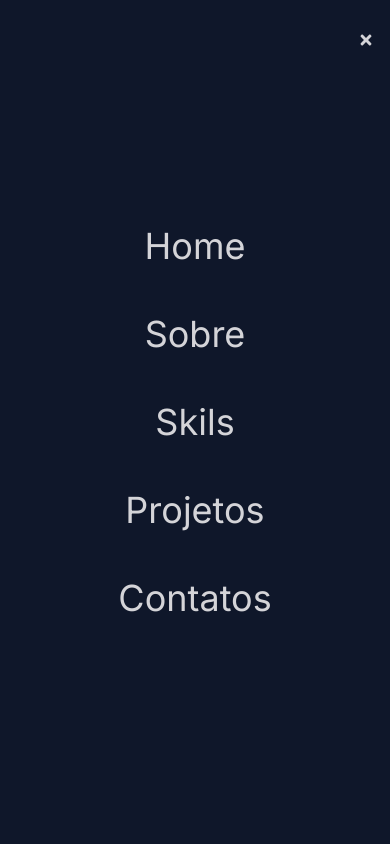
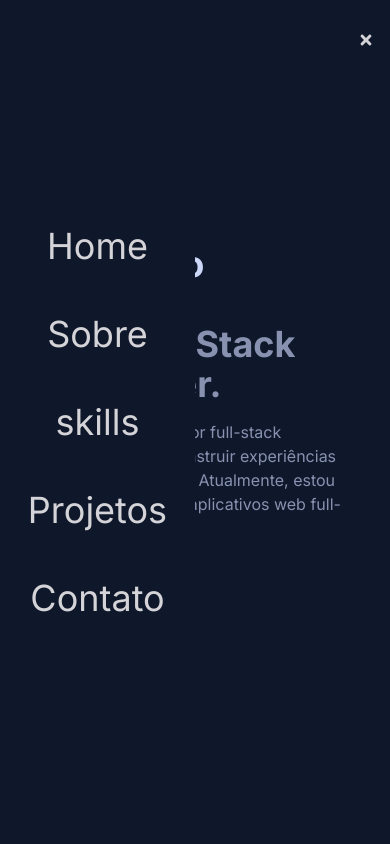
Before and after one commit to frantecbh/my-portifolio, a React (Vite) app: page / in a window 390 px wide. Both pictures are taken after a click on the element 366 px from the left and 40 px from the top of the page. Shown: the top 844 px of the page. Built offline with nearby package versions, Linux system fonts and the light colour scheme; no server answers.

Commit message:
configuracao scroll

```diff
--- a/package.json
+++ b/package.json
@@ -13,6 +13,7 @@
     "react": "^18.3.1",
     "react-dom": "^18.3.1",
     "react-icons": "^5.3.0",
+    "react-scroll": "^1.9.0",
     "react-type-animation": "^3.2.0"
   },
   "devDependencies": {
@@ -20,6 +21,7 @@
     "@rocketseat/eslint-config": "^2.2.2",
     "@types/react": "^18.3.10",
     "@types/react-dom": "^18.3.0",
+    "@types/react-scroll": "^1.8.10",
     "@vitejs/plugin-react": "^4.3.2",
     "autoprefixer": "^10.4.20",
     "eslint": "^9.11.1",
--- a/src/components/Contact.tsx
+++ b/src/components/Contact.tsx
@@ -5,12 +5,12 @@ export const Contact = () => {
     <section id='contact' className='w-full h-screen flex justify-center items-center p-4'>
         <form action={import.meta.env.VITE_GETFORM_URL} method="POST" className='flex flex-col max-w-[600px] w-full'>
             <div className='pb-8'>
-                <p className='text-4xl font-bold inline border-b-4 border-lime-600'>Contact</p>
+                <p className='text-4xl font-bold inline border-b-4 border-lime-600'>Contato</p>
             </div>
             <input className='bg-transparent outline-none focus:border-lime-700 p-2 rounded-md border border-slate-600' type="text" placeholder='Name' name='name' />
             <input className='my-4 p-2 bg-transparent outline-none focus:border-lime-700 rounded-md border border-slate-600' type="email" placeholder='Email' name='email' />
             <textarea className='bg-transparent outline-none focus:border-lime-700 p-2 rounded-md border border-slate-600' name="message" rows={5} placeholder='Message'></textarea>
-            <button className='text-white border hover:bg-lime-600 hover:border-lime-600 px-4 py-3 my-8 mx-auto flex items-center'>Enviar</button>
+            <button className='border border-slate-600 hover:bg-lime-600 hover:border-lime-600 px-4 py-3 my-8 mx-auto flex items-center duration-300'>Enviar</button>
         </form>
     </section>
   )
--- a/src/components/Navbar.tsx
+++ b/src/components/Navbar.tsx
@@ -2,6 +2,7 @@
 import { FaBars, FaTimes, FaLinkedin, FaGithub } from 'react-icons/fa'
 import imageLogo from '../assets/logo.png'
 import { useState } from 'react'
+import { Link } from 'react-scroll';
 
 export const Navbar = () => {
 
@@ -19,11 +20,31 @@ const handelClickNav = () => {
        {/* desktop */}
 
           <ul className='hidden md:flex'>
-            <li className='hover:border-b-2 hover:border-lime-600'>Home</li>
-            <li className='hover:border-b-2 hover:border-lime-600'>Sobre</li>
-            <li className='hover:border-b-2 hover:border-lime-600'>Skils</li>
-            <li className='hover:border-b-2 hover:border-lime-600'>Projetos</li>
-            <li className='hover:border-b-2 hover:border-lime-600'>Contatos</li>
+            <li className='hover:border-b-2 hover:border-lime-600'>
+             <Link to='home' smooth={true} duration={500}>
+                Home
+              </Link>
+            </li>
+            <li className='hover:border-b-2 hover:border-lime-600'>
+              <Link to='about' smooth={true} duration={500}>
+                Sobre
+              </Link>
+            </li>
+            <li className='hover:border-b-2 hover:border-lime-600'>
+            <Link to='skills' smooth={true} duration={500}>
+            skills
+          </Link>
+              </li>
+            <li className='hover:border-b-2 hover:border-lime-600'>
+            <Link to='projetos' smooth={true} duration={500}>
+            Projetos
+          </Link>
+              </li>
+            <li className='hover:border-b-2 hover:border-lime-600'>
+            <Link to='contact' smooth={true} duration={500}>
+            Contatos
+          </Link>
+              </li>
           </ul>
 
         {/* Hamburger */}
@@ -31,12 +52,26 @@ const handelClickNav = () => {
               {!nav ? <FaBars /> : <FaTimes />  }
             </div>
         {/* mobile */}
-        <ul className={!nav ? 'hidden' : 'absolute top-0 left-0 w-full h-screen bg-slate-900 flex flex-col justify-center items-center' }>
-            <li className='py-6 text-4xl'>Home</li>
-            <li className='py-6 text-4xl'>Sobre</li>
-            <li className='py-6 text-4xl'>Skils</li>
-            <li className='py-6 text-4xl'>Projetos</li>
-            <li className='py-6 text-4xl'>Contatos</li>
+        <ul className={!nav ? 'hidden' : 'absolute top-0 left-0 max-w-[50%] w-full h-screen bg-slate-900 flex flex-col justify-center items-center' }>
+            <li className='py-6 text-4xl'>
+                <Link to='home' smooth={true} duration={500}>
+                  Home
+                </Link>
+            </li>
+            <li className='py-6 text-4xl'> <Link to='about' smooth={true} duration={500}>
+                Sobre
+              </Link></li>
+            <li className='py-6 text-4xl'> <Link to='skills' smooth={true} duration={500}>
+            skills
+          </Link></li>
+            <li className='py-6 text-4xl'> <Link to='projetos' smooth={true} duration={500}>
+            Projetos
+          </Link></li>
+            <li className='py-6 text-4xl'>
+            <Link to='contact' smooth={true} duration={500}>
+            Contato
+          </Link>
+            </li>
           </ul>
        {/* social icons */}
        <div className='hidden lg:flex fixed flex-col top-[35%] left-0'>
--- a/src/components/Projetos.tsx
+++ b/src/components/Projetos.tsx
@@ -6,11 +6,12 @@ export const Projetos = () => {
   return (
     <div id='projetos' className='w-full md:h-screen'>
       <div className='max-w-[1000px] mx-auto flex flex-col justify-center w-full h-full px-4'>
-        <div className='pb-8'>
+        <div className='py-8'>
             <p className='text-4xl font-bold inline border-b-4 border-lime-600'>Projetos</p>
             <p className="py-6">Projetos desenvolvidos por mim</p>
         </div>
         {/* container */}
+        <div className=' bg-slate-700 p-4 w-full rounded-lg'>
         <div className="grid sm:grid-cols-2 md:grid-cols-3 gap-4">
               {/* Grid item */}
           <div
@@ -52,7 +53,10 @@ export const Projetos = () => {
                 </div>
               </div>
           </div>
+
         </div>
+        </div>
+
       </div>
     </div>
   )
```
Also changed, not shown: 1 other file (tests, documents, lock files or other folders).
